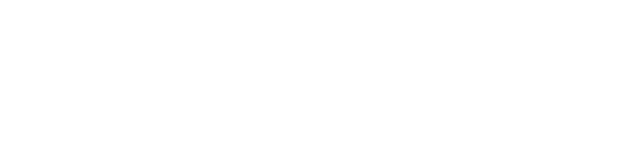
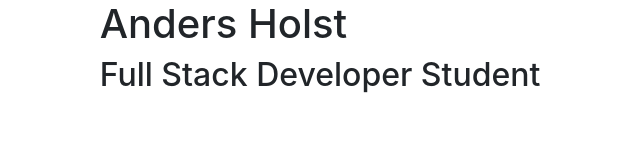
Before and after one commit to AndersH82/Resume, a plain HTML site: page index.html in a window 1280 px wide. Shown: the whole page, without its empty margins (337-977 px from the left). Drawn offline with nearby package versions, Linux system fonts and the light colour scheme.

Commit message:
Add title, heading

```diff
--- a/index.html
+++ b/index.html
@@ -2,15 +2,26 @@
 <html lang="en">
 <head>
     <meta charset="UTF-8">
-    <meta http-equiv="X-UA-Compatible" content="IE=edge">
     <meta name="viewport" content="width=device-width, initial-scale=1.0">
-    <link rel="stylesheet" href="https://cdn.jsdelivr.net/npm/bootstrap@4.6.2/dist/css/bootstrap.min.css" type="text/css" />
-    <link rel="stylesheet" href="https://cdn.jsdelivr.net/npm/@fortawesome/fontawesome-free@6.4.2/css/fontawesome.min.css" type="text/css" />
+    <meta http-equiv="X-UA-Compatible" content="ie=edge">
+    <link rel="stylesheet" href="https://maxcdn.bootstrapcdn.com/bootstrap/4.2.1/css/bootstrap.min.css" type="text/css" />
+    <link rel="stylesheet" href="https://maxcdn.bootstrapcdn.com/font-awesome/4.7.0/css/font-awesome.min.css" type="text/css" />
+    <link rel="stylesheet" href="assets/css/style.css">
     <title>Anders</title>
 </head>
 <body>
     <header>
-
+        <div class="row">
+            <a class="col-md-4 logo" href="index.html"></a>
+            <div class="col-md-8">
+                <div class="row bg-color-name-title">
+                    <div class="col heading">
+                        <h1 class="name">Anders Holst</h1>
+                        <h2 class="title"> Full Stack Developer Student</h2>
+                    </div>
+                </div>
+            </div>
+        </div>
     </header>
     <section>
 
@@ -18,6 +29,5 @@
     <footer>
 
     </footer>
-
 </body>
 </html>
```
